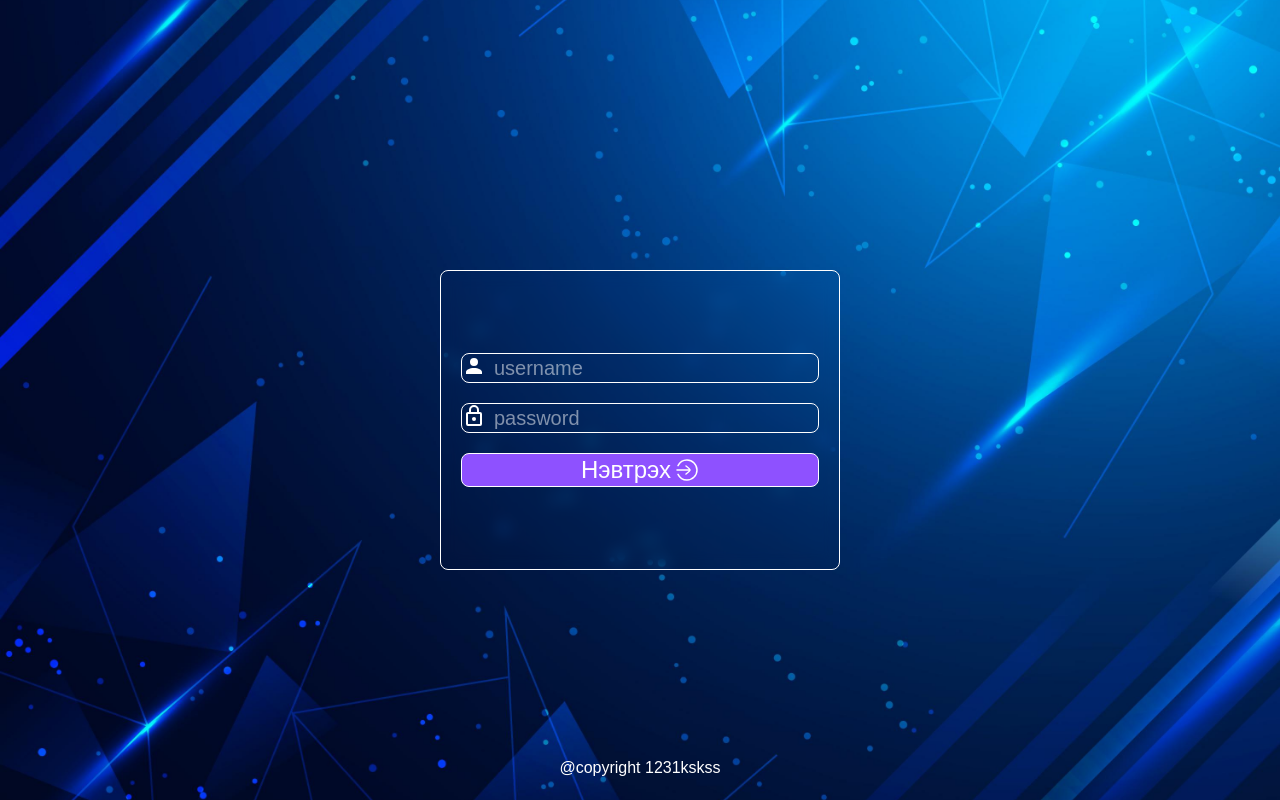
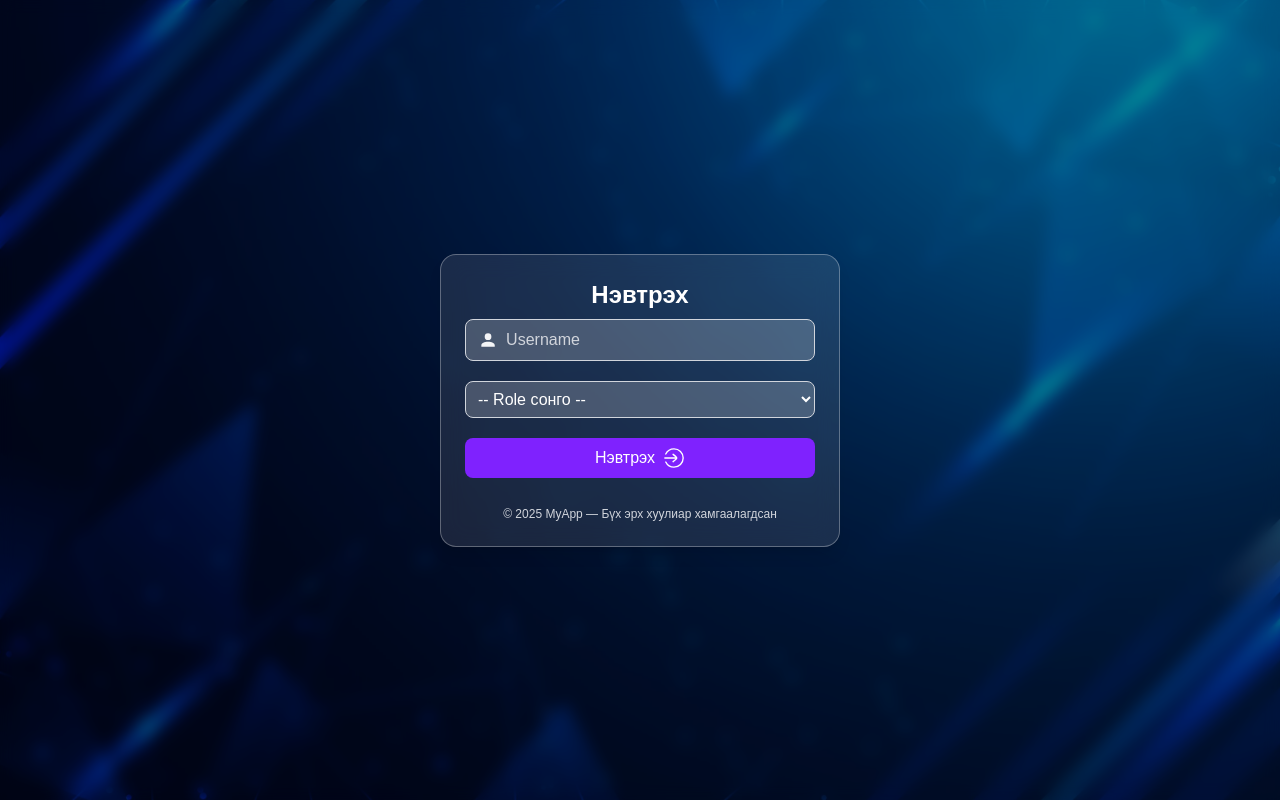
Before and after one commit to DreamHold-S/dev-pos-, a Next.js app: page / in a window 1280 px wide. Built offline with nearby package versions, Linux system fonts and the light colour scheme.

Commit message:
shinee oorchlolt oruulaw

```diff
--- /dev/null
+++ b/src/app/[role]/huudas/page.js
@@ -0,0 +1,22 @@
+"use client";
+
+import dynamic from "next/dynamic";
+import { use } from "react";
+
+export default function RolePage({ params }) {
+  // ✅ params бол Promise тул use() ашиглан задлана
+  const { role } = use(params);
+
+  const DynamicComponent =
+    role === "manager"
+      ? dynamic(() => import("@/components/ManagerPage"))
+      : role === "cashier"
+      ? dynamic(() => import("@/components/CashierPage"))
+      : () => <p className="p-4 text-red-500">Role олдсонгүй: {role}</p>;
+
+  return (
+    <div className="min-h-screen flex items-center justify-center">
+      <DynamicComponent />
+    </div>
+  );
+}
--- /dev/null
+++ b/src/app/login/page.js
@@ -0,0 +1,107 @@
+"use client";
+
+import React, { useState } from "react";
+import Image from "next/image";
+import background from "../../../public/backround.jpg";
+import { useRouter } from "next/navigation";
+
+export default function LoginPage() {
+  const router = useRouter();
+  const [role, setRole] = useState("");
+
+  const handleLogin = () => {
+    if (role === "manager" || role === "cashier") {
+      router.push(`/${role}/huudas`);
+    } else {
+      alert("Role сонгоно уу!");
+    }
+  };
+
+  return (
+    <div className="relative h-screen w-full">
+      {/* ✅ Background зураг */}
+      <Image
+        src={background}
+        alt="Background"
+        fill
+        priority
+        className="object-cover"
+      />
+
+      {/* ✅ Dark overlay (зураг дээр саарал/бүдэг filter) */}
+      <div className="absolute inset-0 bg-black/40 backdrop-blur-sm" />
+
+      {/* ✅ Login card */}
+      <div className="relative flex items-center justify-center h-full">
+        <div className="w-[400px] bg-white/10 border border-white/30 rounded-2xl shadow-lg backdrop-blur-md text-white p-6 flex flex-col items-center space-y-5">
+          <h1 className="text-2xl font-semibold mb-2">Нэвтрэх</h1>
+
+          {/* Username input */}
+          <div className="w-full border border-gray-300 rounded-lg flex items-center px-3 py-2 bg-white/20 focus-within:border-sky-400">
+            <svg
+              xmlns="http://www.w3.org/2000/svg"
+              width="22"
+              height="22"
+              viewBox="0 0 24 24"
+              className="text-gray-100"
+            >
+              <path
+                fill="currentColor"
+                d="M12 4a4 4 0 0 1 4 4a4 4 0 0 1-4 4a4 4 0 0 1-4-4a4 4 0 0 1 4-4m0 10c4.42 0 8 1.79 8 4v2H4v-2c0-2.21 3.58-4 8-4"
+              />
+            </svg>
+            <input
+              className="ml-2 w-full bg-transparent text-white placeholder-gray-300 focus:outline-none"
+              placeholder="Username"
+            />
+          </div>
+
+          {/* Role select */}
+          <select
+            value={role}
+            onChange={(e) => setRole(e.target.value)}
+            className="w-full bg-white/20 border border-gray-300 rounded-lg p-2 text-white focus:outline-none focus:border-sky-400"
+          >
+            <option value="">-- Role сонго --</option>
+            <option value="manager" className="text-black">
+              Менежер
+            </option>
+            <option value="cashier" className="text-black">
+              Кассчин
+            </option>
+          </select>
+
+          {/* Login button */}
+          <button
+            onClick={handleLogin}
+            className="w-full bg-violet-600 hover:bg-violet-500 text-white font-medium py-2 rounded-lg flex items-center justify-center gap-2 transition"
+          >
+            Нэвтрэх
+            <svg
+              xmlns="http://www.w3.org/2000/svg"
+              width="22"
+              height="22"
+              viewBox="0 0 24 24"
+            >
+              <g
+                fill="none"
+                stroke="currentColor"
+                strokeLinecap="round"
+                strokeLinejoin="round"
+                strokeWidth="1.5"
+              >
+                <path d="M3 7.636A10 10 0 0 1 12 2c5.523 0 10 4.477 10 10s-4.477 10-10 10a10 10 0 0 1-9-5.636" />
+                <path d="M11 8s4 2.946 4 4s-4 4-4 4m3.5-4H2" />
+              </g>
+            </svg>
+          </button>
+
+          {/* Footer */}
+          <div className="text-xs text-gray-300 mt-2">
+            © 2025 MyApp — Бүх эрх хуулиар хамгаалагдсан
+          </div>
+        </div>
+      </div>
+    </div>
+  );
+}
--- a/src/app/page.js
+++ b/src/app/page.js
@@ -1,126 +1,4 @@
-"use client";
-import Image from "next/image";
-import background from "../../public/backround.jpg";
-import MyAppBar from "@/components/appBar";
-
-import { useRouter } from "next/navigation";
-
-async function getData() {
-  const myHeaders = new Headers();
-  myHeaders.append("Content-Type", "application/json");
-  myHeaders.append(
-    "Authorization",
-    "Bearer eyJhbGciOiJIUzI1NiIsInR5cCI6IkpXVCJ9.eyJ1bmlxdWVfbmFtZSI6ImFkbWluIiwibmJmIjoxNzU4MTYyNjU5LCJleHAiOjE3NTgxNjYyNTksImlhdCI6MTc1ODE2MjY1OSwiaXNzIjoiQlRPX0FQSSIsImF1ZCI6IkJUT19DbGllbnRzIn0.nvHbgyydHkWuohVaQohwh4WZg5V_VkXfA5rtx8eJ93c"
-  );
-
-  const raw = JSON.stringify({
-    username: "admin",
-    password: "",
-  });
-
-  const requestOptions = {
-    method: "POST",
-    headers: myHeaders,
-    body: raw,
-    redirect: "follow",
-  };
-
-  fetch("http://192.168.100.138:3050/Api/FixedLogin", requestOptions)
-    .then((response) => response.text())
-    .then((result) => console.log(result))
-    .catch((error) => console.error(error));
+import Login from "./login/page";
+export default function MainPage() {
+  return <Login />;
 }
-
-export default function Home() {
-  const miniiRouter = useRouter();
-
-  const Login = () => {
-    miniiRouter.push("/products");
-  };
-
-  return (
-    <div
-      className="flex items-center justify-center bg-stone-500 h-dvh"
-      style={{
-        backgroundImage: `url(${background.src})`,
-        height: "100vh",
-        backgroundPosition: "center",
-        backgroundRepeat: "no-repeat",
-        backgroundSize: "cover",
-      }}
-    >
-      {/* <div className="display: absolute top-0">
-        <MyAppBar ></MyAppBar>
-      </div> */}
-      <div className="w-[400px] h-[300px] border rounded-lg mt-10 flex flex-col items-center justify-center text-white backdrop: backdrop-blur-sm shadow-amber-50">
-        <div className="w-[90%]  border rounded-lg flex text-2xl focus-within:border-sky-400">
-          <span className="">
-            <svg
-              xmlns="http://www.w3.org/2000/svg"
-              width="24"
-              height="24"
-              viewBox="0 0 24 24"
-            >
-              <path
-                fill="currentColor"
-                d="M12 4a4 4 0 0 1 4 4a4 4 0 0 1-4 4a4 4 0 0 1-4-4a4 4 0 0 1 4-4m0 10c4.42 0 8 1.79 8 4v2H4v-2c0-2.21 3.58-4 8-4"
-              />
-            </svg>
-          </span>
-          <input
-            className="pl-2 w-[90%] text-xl focus:outline-none"
-            placeholder="username"
-          ></input>
-        </div>
-        <div className="w-[90%] border rounded-lg mt-5 flex text-2xl focus-within:border-sky-400">
-          <span>
-            <svg
-              xmlns="http://www.w3.org/2000/svg"
-              width="24"
-              height="24"
-              viewBox="0 0 24 24"
-            >
-              <path
-                fill="currentColor"
-                d="M12 17a2 2 0 0 1-2-2c0-1.11.89-2 2-2a2 2 0 0 1 2 2a2 2 0 0 1-2 2m6 3V10H6v10zm0-12a2 2 0 0 1 2 2v10a2 2 0 0 1-2 2H6a2 2 0 0 1-2-2V10c0-1.11.89-2 2-2h1V6a5 5 0 0 1 5-5a5 5 0 0 1 5 5v2zm-6-5a3 3 0 0 0-3 3v2h6V6a3 3 0 0 0-3-3"
-              />
-            </svg>
-          </span>
-          <input
-            className="pl-2 w-[90%] text-xl focus:outline-none"
-            placeholder="password"
-            type="password"
-          ></input>
-        </div>
-
-        <div className="w-[90%] border rounded-lg mt-5 flex items-center justify-center text-2xl focus-within:border-sky-400 bg-violet-500 hover:bg-violet-400">
-          <button onClick={Login} className="">
-            Нэвтрэх
-          </button>
-          <span className="ml-1">
-            <svg
-              xmlns="http://www.w3.org/2000/svg"
-              width="24"
-              height="24"
-              viewBox="0 0 24 24"
-            >
-              <g
-                fill="none"
-                stroke="currentColor"
-                strokeLinecap="round"
-                strokeLinejoin="round"
-                strokeWidth="1.5"
-              >
-                <path d="M3 7.636A10 10 0 0 1 12 2c5.523 0 10 4.477 10 10s-4.477 10-10 10a10 10 0 0 1-9-5.636" />
-                <path d="M11 8s4 2.946 4 4s-4 4-4 4m3.5-4H2" />
-              </g>
-            </svg>
-          </span>
-        </div>
-      </div>
-      <div className="display: absolute bottom-5 text-white">
-        @copyright 1231kskss
-      </div>
-    </div>
-  );
-}
--- /dev/null
+++ b/src/components/CashierPage.js
@@ -0,0 +1,8 @@
+export default function CashierPage() {
+  return (
+    <div className="p-6">
+      <h1 className="text-2xl font-bold text-green-700">Кассчны хуудас</h1>
+      <p>Та борлуулалт бүртгэх болон баримт хэвлэх боломжтой.</p>
+    </div>
+  );
+}
--- /dev/null
+++ b/src/components/ManagerPage.js
@@ -0,0 +1,8 @@
+export default function ManagerPage() {
+  return (
+    <div className="p-6">
+      <h1 className="text-2xl font-bold text-blue-700">Менежерийн хуудас</h1>
+      <p>Та бүх кассын борлуулалт, тайлан хянах боломжтой.</p>
+    </div>
+  );
+}
```
